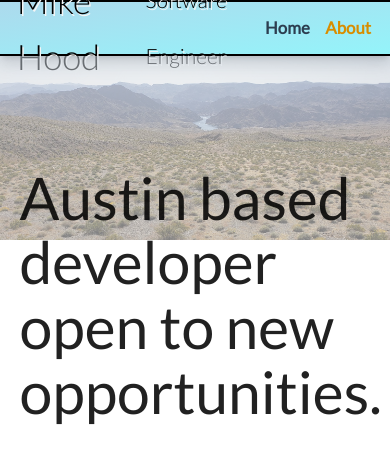
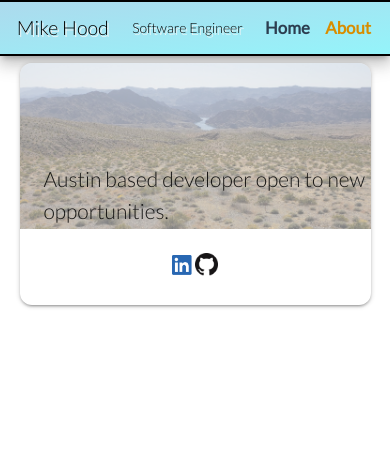
Before and after one commit to mikehoods/mikehooddesigns, a Vue app: page /about in a window 390 px wide. Shown: the top 464 px of the page. Built offline with nearby package versions, Linux system fonts and the light colour scheme.

Commit message:
mobile styling tweaks

```diff
--- a/src/components/partials/Nav.vue
+++ b/src/components/partials/Nav.vue
@@ -87,7 +87,12 @@ export default {
   }
   @media only screen and (max-width: 600px) {
   nav {
-    font-size: 10px
+    .nav-title {
+      font-size: 1.4rem;
+      .nav-subtitle {
+        font-size: 1rem;
+      }
+    }
   }
 }
 </style>
--- a/src/views/About.vue
+++ b/src/views/About.vue
@@ -1,9 +1,17 @@
 <template>
   <div>
-    <div class="img-container">
-      <img src="images/dessertview.png">
+    <div class="card hoverable">
+      <div class="img-container">
+        <img src="images/dessertview.png">
+      </div>
+      <div class="card-content">
+        <h1 class="card-title">Austin based developer open to new opportunities.</h1>
+        <div class="links">
+          <a href="https://www.linkedin.com/in/michaelhoods/"><img src="images/LI.png"></a>
+          <a href="https://github.com/mikehoods"> <img src="images/github.png"></a>
+        </div>
+      </div>
     </div>
-    <h1>Austin based developer open to new opportunities.</h1>
   </div>
 </template>
 
@@ -14,19 +22,44 @@ export default {
 </script>
 
 
-<style scoped>
+<style lang="scss" scoped>
+.card {
+  border-radius: 12px;
   .img-container {
     display: flex;
     justify-content: center;
+    img {
+    width: 100%;
+    opacity: 50%;
+    border-radius: 12px 12px 0 0;
+    background-repeat: repeat-y;
   }
-  img {
-    width: 100vw;
-    opacity: 50%;
-    background-repeat: repeat-y;
+  }
+  .links {
+    display: flex;
+    justify-content: center;
+    align-items: center;
+    img {
+      width: 3vw;
+    }
   }
   h1 {
     position: absolute;
-    top: 15%;
+    top: 25%;
     font-family: 'Lato', sans-serif;
+    font-size: 2rem;
   }
+}
+@media only screen and (max-width: 600px) {
+  .card {
+    .links {
+      img {
+        width: 6vw;
+      }
+    }
+    h1 {
+      font-size: 1.5rem;
+    }
+  }
+}
 </style>
```
Also changed, not shown: public/images/LI.png (added).
